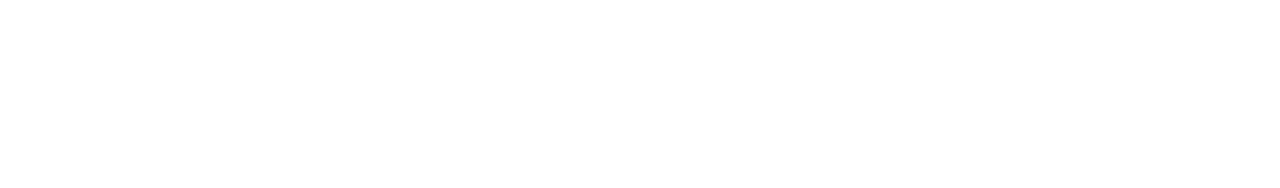
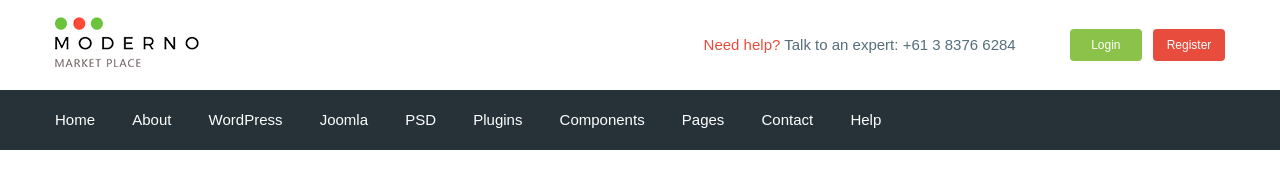
Before and after one commit to Hondaris/moderno, a website: page app/index.html in a window 1280 px wide. Drawn offline with nearby package versions, Linux system fonts and the light colour scheme; files that its build step writes are made by us from their sources.

Commit message:
added header

```diff
--- a/app/index.html
+++ b/app/index.html
@@ -4,11 +4,74 @@
 	<meta name="viewport" content="width=device-width, initial-scale=1.0">
 	<meta http-equiv="X-UA-Compatible" content="ie=edge">
 	<meta charset="UTF-8">
-	<title>Document</title>
+	<title>Moderno</title>
+	<link href="https://fonts.googleapis.com/css2?family=Roboto:wght@500;700&display=swap" rel="stylesheet">
 	<link rel="stylesheet" href="css/style.min.css">
 </head>
 <body>
-
+	<header class="header">
+		<div class="header__top">
+			<div class="container">
+				<div class="header__top-inner">
+					<div class="header__logo">
+						<a href="#">
+							<img src="images/logo.png" alt="">
+						</a>
+					</div>
+					<div class="header__text">
+						<a href="#">
+							<span>Need help?</span>
+						</a>
+						 Talk to an expert:
+						 <a class="header__phone" href="tel:71383766284">+61 3 8376 6284</a>
+					</div>
+					<div class="header__box">
+						<a class="basket" href="#"></a>
+						<a href="#" class="header__btn header__btn-login">Login</a>
+						<a href="#" class="header__btn header__btn-register">Register</a>
+					</div>
+				</div>
+			</div>
+		</div>
+		<div class="header__menu">
+			<div class="container">
+				<nav class="menu">
+					<ul class="menu__list">
+						<li>
+							<a href="#">Home</a>
+						</li>
+						<li>
+							<a href="#">About</a>
+						</li>
+						<li>
+							<a href="#">WordPress</a>
+						</li>
+						<li>
+							<a href="#">Joomla</a>
+						</li>
+						<li>
+							<a href="#">PSD</a>
+						</li>
+						<li>
+							<a href="#">Plugins</a>
+						</li>
+						<li>
+							<a href="#">Components</a>
+						</li>
+						<li>
+							<a href="#">Pages</a>
+						</li>
+						<li>
+							<a href="#">Contact</a>
+						</li>
+						<li>
+							<a href="#">Help</a>
+						</li>
+					</ul>
+				</nav>
+			</div>
+		</div>
+	</header>
 
 
 	<script src="https://ajax.googleapis.com/ajax/libs/jquery/3.5.1/jquery.min.js"></script>
--- /dev/null
+++ b/app/scss/_fonts.scss
@@ -0,0 +1,8 @@
+@font-face {
+	font-family: 'Roboto Regular', sans-serif;
+	src: url('../fonts/AnyConv.com__Roboto-Regular.woff2') format('woff2'),
+		 url('../fonts/AnyConv.com__Roboto-Regular.woff') format('woff'),
+		 url('../fonts/Roboto-Regular.ttf') format('truetype');
+	font-style: normal;
+	font-weight: 400;
+}
--- /dev/null
+++ b/app/scss/_global.scss
@@ -0,0 +1,35 @@
+html {
+	box-sizing: border-box;
+}
+
+*,
+*::before,
+*::after {
+	box-sizing: inherit;
+}
+
+a {
+	display: inline-block;
+	text-decoration: none;
+}
+
+ul, li {
+	margin: 0;
+	padding: 0;
+	list-style: none;
+}
+
+body {
+	font-family: 'Roboto Regular', sans-serif;
+	font-size: 15px;
+	font-weight: 400;
+	line-height: 24px;
+	color: $color-text;
+	margin: 0;
+}
+
+.container {
+	max-width: 1200px;
+	margin: 0 auto;
+	padding: 0 15px;
+}
--- /dev/null
+++ b/app/scss/_vars.scss
@@ -0,0 +1,4 @@
+$color-text: #546e7a;
+$red: #e74c3c;
+$green: #8bc34a;
+$bg: #263238;
--- a/app/scss/style.scss
+++ b/app/scss/style.scss
@@ -1,14 +1,64 @@
-html {
-	box-sizing: border-box;
+@import "vars";
+@import "global";
+@import "fonts";
+
+.header__top-inner {
+	display: flex;
+	justify-content: space-between;
+	height: 90px;
+	align-items: center;
 }
 
-*,
-*::before,
-*::after {
-	box-sizing: inherit;
+.header__text {
+	margin-left: auto;
+	margin-right: 50px;
+	span {
+		color: $red;
+	}
 }
 
-.box {
-	margin: 0;
-	padding: 0;
+.header__phone {
+	color: $color-text;
 }
+
+.header__btn {
+	border: none;
+	padding: 4px;
+	width: 72px;
+	border-radius: 4px;
+	text-align: center;
+	color: #fff;
+	font-size: 12px;
+	line-height: 24px;
+}
+
+.header__btn-login {
+	background-color: $green;
+}
+
+.header__btn-register {
+	background-color: $red;
+	margin-left: 7px;
+}
+
+.header__menu {
+	background-color: $bg;
+}
+
+.menu {
+	height: 60px;
+	display: flex;
+	align-items: center;
+}
+
+.menu__list {
+	li {
+		display: inline-block;
+		& + li {
+			margin-left: 33px;
+		}
+		a {
+			color: #fff;
+		}
+	}
+}
--- a/gulpfile.js
+++ b/gulpfile.js
@@ -21,13 +21,13 @@
 
 	gulp.task('html', function() {
 		return gulp.src('app/*.html')
-		.pipe(browser-sync.reload({stream: true}))
+		.pipe(browserSync.reload({stream: true}))
 	});
 
 
 	gulp.task('js', function() {
 		return gulp.src('app/js/*.js')
-		.pipe(browser-sync.reload({stream: true}))
+		.pipe(browserSync.reload({stream: true}))
 	});
 
 	gulp.task('style', function() {
@@ -60,7 +60,7 @@
 });
 
 	 gulp.task('watch', function(){
-	 	gulp.watch('app/scss/style.scss', gulp.parallel('sass'))
+	 	gulp.watch('app/scss/**/*.scss', gulp.parallel('sass'))
 	 	gulp.watch('app/*.html', gulp.parallel('html'))
 	 	gulp.watch('app/js/*.js', gulp.parallel('js'))
 	 });
```
Also changed, not shown: app/fonts/AnyConv.com__Roboto-Regular.woff (added), app/fonts/AnyConv.com__Roboto-Regular.woff2 (added), app/fonts/Roboto-Bold.ttf (added), app/fonts/Roboto-Medium.ttf (added), app/fonts/Roboto-Regular.ttf (added), app/images/logo.png (added).
